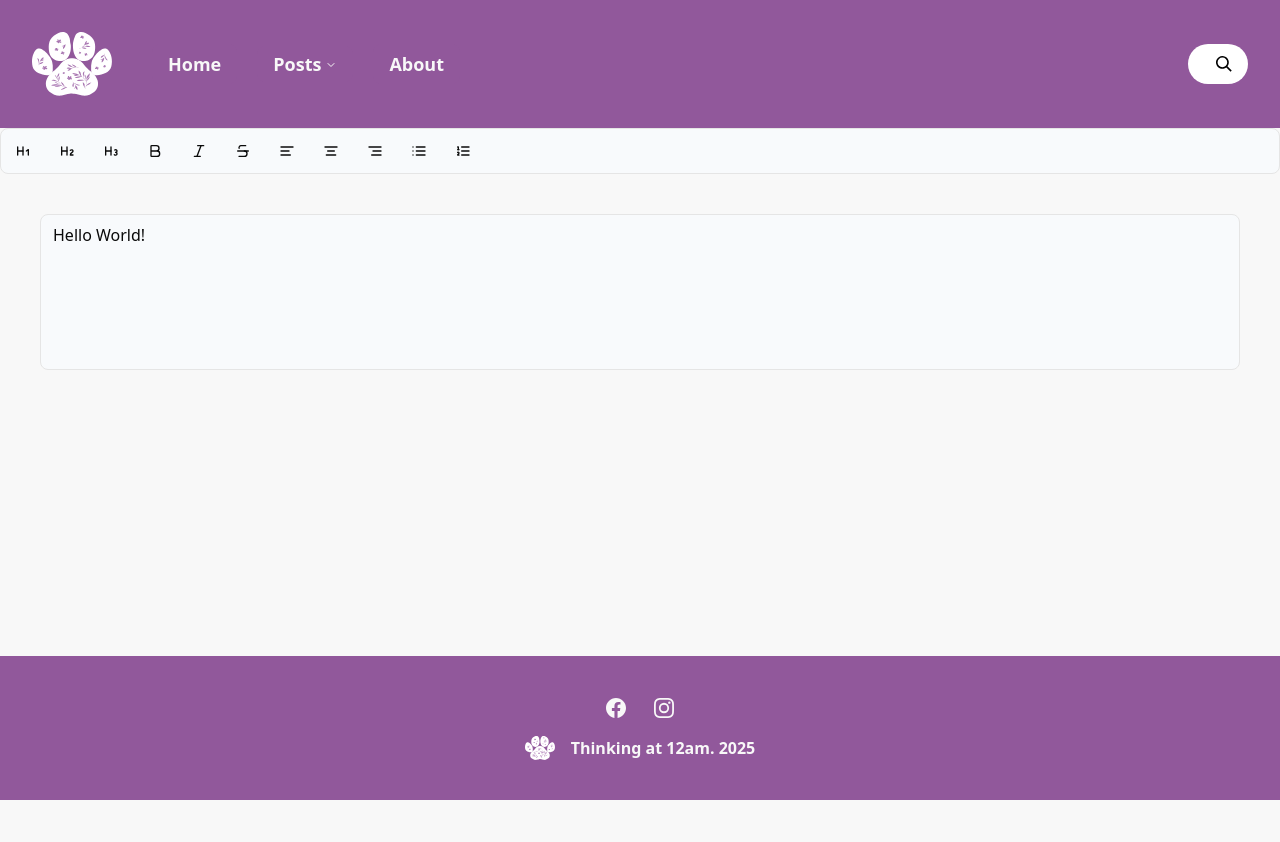
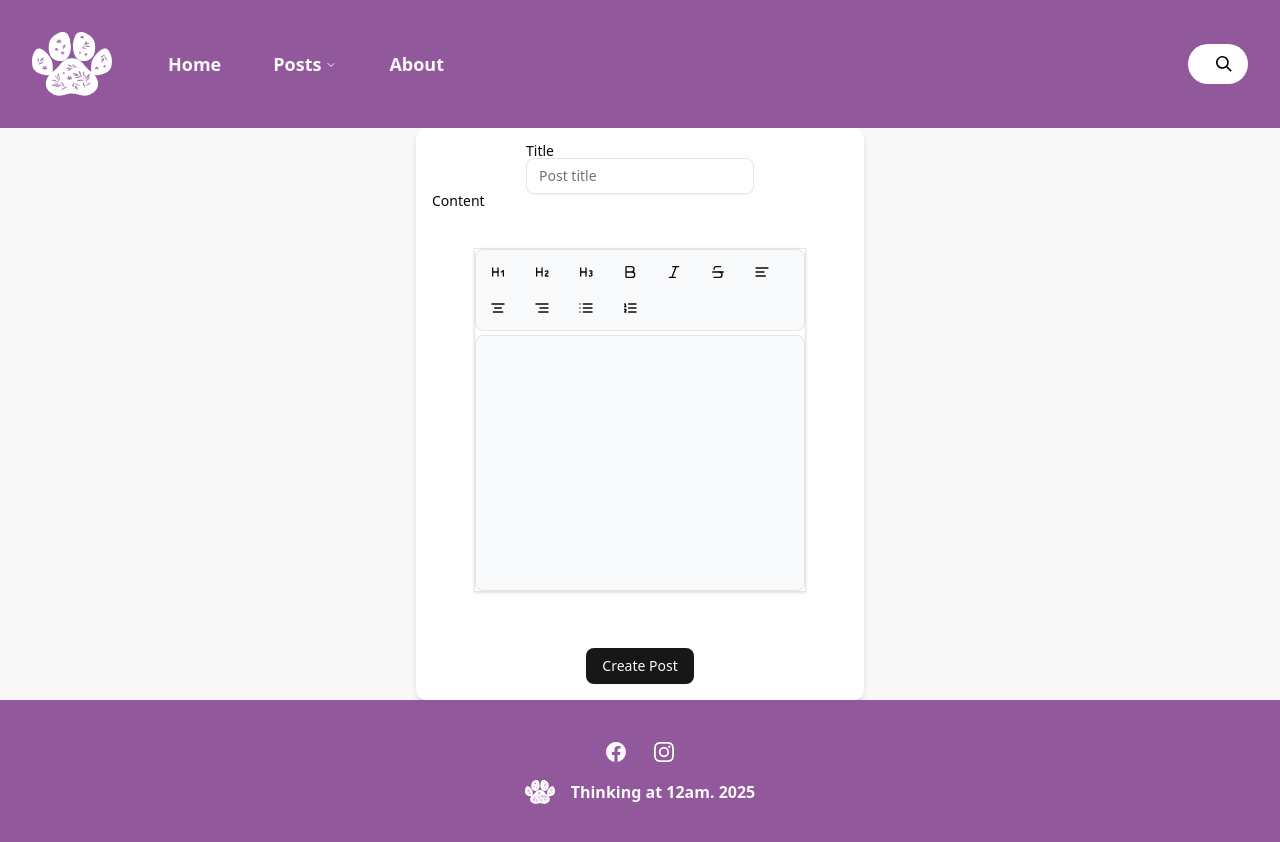
Before and after one commit to ntillis/ta12am, a Next.js app: page /admin/create-post in a window 1280 px wide. Before the commit the page ends 800 px from the top, so only its background shows below. Built offline with nearby package versions, Linux system fonts and the light colour scheme.

Commit message:
added basic RTE

```diff
--- a/app/admin/create-post/page.tsx
+++ b/app/admin/create-post/page.tsx
@@ -1,10 +1,11 @@
-import CreatePostForm from '@/components/CreatePostForm'
+import NewPostForm from '@/components/NewPostForm'
 import React from 'react'
+
 
 
 const page = () => {
   return (
-    <CreatePostForm />
+    <NewPostForm />
   )
 }
 
--- a/app/globals.css
+++ b/app/globals.css
@@ -116,6 +116,10 @@
   --sidebar-ring: oklch(0.556 0 0);
 }
 
+.prose {
+  white-space: pre-wrap;
+}
+
 @layer base {
   * {
     @apply border-border outline-ring/50;
--- a/components/CreatePostForm.tsx
+++ /dev/null
@@ -1,25 +0,0 @@
-"use client";
-
-import { EditorContent, useEditor } from "@tiptap/react";
-import StarterKit from "@tiptap/starter-kit";
-import React from "react";
-import MenuBar from "./MenuBar";
-
-export default function CreatePostForm() {
-  const editor = useEditor({
-    extensions: [StarterKit],
-    content: "<p>Hello World!</p>",
-    editorProps: {
-      attributes: {
-        class: "min-h-[156px] border rounded-md bg-slate-50 py-2 px-3 m-10",
-      },
-    },
-  });
-  return (
-    <div>
-      <MenuBar editor={editor} />
-      <EditorContent
-        editor={editor} />
-    </div>
-  );
-}
--- /dev/null
+++ b/components/NewPostForm.tsx
@@ -0,0 +1,77 @@
+"use client";
+import { useState } from "react";
+import { Label } from "./ui/label";
+import { useRouter } from "next/navigation";
+import { toast } from "sonner";
+import { Input } from "./ui/input";
+import Loading from "./ui/loading";
+import { Button } from "./ui/button";
+import RichTextEditor from "./editor/RichTextEditor";
+
+export default function NewPostForm() {
+  const [title, setTitle] = useState("");
+  const [loading, setLoading] = useState(false);
+  const [content, setContent] = useState("");
+
+  const router = useRouter();
+
+  const handleSubmit = async (e: React.FormEvent) => {
+    e.preventDefault();
+    setLoading(true);
+
+    try {
+      const res = await fetch("/api/posts", {
+        method: "POST",
+        headers: {
+          "Content-Type": "application/json",
+        },
+        body: JSON.stringify({
+          title,
+          content,
+        }),
+      });
+
+      if (res.ok) {
+        const data = await res.json();
+        router.push(`/posts/${data.slug}`);
+        toast("Post created successfully! :D");
+      } else {
+        throw new Error("Something went wrong");
+      }
+    } catch (error) {
+      console.error("Error creating post: ", error);
+      setLoading(false);
+    }
+  };
+
+  if (loading) {
+    return <Loading />;
+  }
+
+  return (
+    <form
+      onSubmit={handleSubmit}
+      className="flex flex-col items-center justify-center w-full max-w-md p-4 mx-auto bg-white rounded-lg shadow-md"
+    >
+      <div>
+        <Label htmlFor="title">Title</Label>
+        <Input
+          id="title"
+          value={title}
+          onChange={(e) => setTitle(e.target.value)}
+          required
+          placeholder="Post title"
+        />
+      </div>
+
+      <div>
+        <Label htmlFor="content">Content</Label>
+        <RichTextEditor content={content} setContent={setContent} />
+      </div>
+
+      <Button type="submit" disabled={loading} className="mt-4">
+        Create Post
+      </Button>
+    </form>
+  );
+}
--- a/components/TipTapEditor.tsx
+++ /dev/null
@@ -1,43 +0,0 @@
-"use client";
-
-import {useEditor, EditorContent} from "@tiptap/react";
-import StarterKit from "@tiptap/starter-kit";
-
-function TipTapEditor () {
-
-    const editor = useEditor({
-        extensions: [StarterKit],
-        content: "<p>Edit this text! 🌱"
-    })
-
-  return (
-        <div className="border p-4 rounded-md">
-      {/* Toolbar */}
-      <div className="flex gap-2 mb-2">
-        <button
-          onClick={() => editor?.chain().focus().toggleBold().run()}
-          className={editor?.isActive('bold') ? 'font-bold text-blue-600' : ''}
-        >
-          Bold
-        </button>
-        <button
-          onClick={() => editor?.chain().focus().toggleItalic().run()}
-          className={editor?.isActive('italic') ? 'italic text-blue-600' : ''}
-        >
-          Italic
-        </button>
-        <button
-          onClick={() => editor?.chain().focus().toggleBulletList().run()}
-          className={editor?.isActive('bulletList') ? 'text-blue-600' : ''}
-        >
-          Bullet List
-        </button>
-      </div>
-
-      {/* Editor Content */}
-      <EditorContent editor={editor} className="prose max-w-none" />
-    </div>
-  )
-}
-
-export default TipTapEditor
--- a/components/MenuBar.tsx
+++ b/components/editor/MenuBar.tsx
@@ -12,15 +12,9 @@ import {
   Strikethrough,
 } from "lucide-react";
 import { Toggle } from "@/components/ui/toggle";
-import TextAlign from '@tiptap/extension-text-align'
 import { Editor } from "@tiptap/react";
 
 export default function MenuBar({ editor }: { editor: Editor | null }) {
-
-    TextAlign.configure({
-      types: ['heading', 'paragraph'],
-    })
-
 
   if (!editor) {
     return null;
--- /dev/null
+++ b/components/editor/RichTextEditor.tsx
@@ -0,0 +1,49 @@
+"use client";
+
+import { EditorContent, useEditor } from "@tiptap/react";
+import StarterKit from "@tiptap/starter-kit";
+import React, { useEffect } from "react";
+import MenuBar from "./MenuBar";
+import TextAlign from "@tiptap/extension-text-align";
+import CustomTabIndent from "./extensions/TabIndent";
+
+interface RTEProps {
+  content: string;
+  setContent: (value: string) => void;
+}
+
+export default function RichTextEditor({ content, setContent }: RTEProps) {
+  const editor = useEditor({
+    extensions: [
+      StarterKit,
+      TextAlign.configure({
+        types: ["heading", "paragraph"],
+      }),
+      CustomTabIndent,
+    ],
+    immediatelyRender: false,
+    editorProps: {
+      attributes: {
+        class: "min-h-[256px] border rounded-md bg-slate-50 py-2 px-3",
+      },
+    },
+    content,
+    onUpdate: ({ editor }) => {
+      setContent(editor.getHTML());
+    },
+  });
+
+  useEffect(() => {
+    // Optional: Sync initial content (if editing existing posts)
+    if (editor && content !== editor.getHTML()) {
+      editor.commands.setContent(content);
+    }
+  }, [editor, content]);
+
+  return (
+    <div className="w-4/5 mx-auto border my-10 shadow-sm">
+      <MenuBar editor={editor} />
+      <EditorContent editor={editor} className="prose" />
+    </div>
+  );
+}
--- /dev/null
+++ b/components/editor/extensions/TabIndent.ts
@@ -0,0 +1,29 @@
+import {Extension} from "@tiptap/core";
+
+
+const CustomTabIndent = Extension.create({
+    addKeyboardShortcuts() {
+        return {
+          // Handle regular Tab key
+          Tab: () => {
+            // Check if the selection is within a list item
+            const { state, commands } = this.editor
+            const { $from } = state.selection
+            const parentNode = $from.node($from.depth)
+
+            if (parentNode.type.name === 'listItem') {
+              // If within a list item, indent (add nested list or increase indent)
+              commands.toggleList('bulletList', 'listItem')
+            } else {
+              // If not in a list, insert 4 non-breaking spaces
+              this.editor.commands.insertContent('\u00A0\u00A0\u00A0\u00A0')  // 4 non-breaking spaces
+            }
+
+            return true  // prevent default tab behavior
+          },
+        }
+    }
+
+})
+
+export default CustomTabIndent
```
